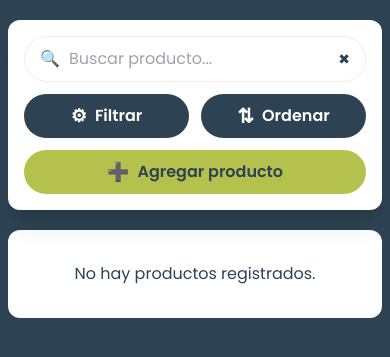
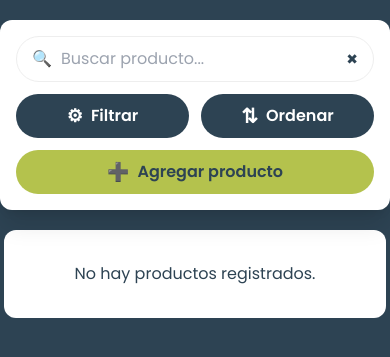
Before and after one commit to GenesisCampos100/puntoDeVenta, a PHP site: page /pages/productos_contenido.php in a window 390 px wide. Shown: the top 357 px of the page. Run offline with PHP 8.4, Linux system fonts and the light colour scheme; data that the repository does not hold is empty; some libraries are stand-ins or nearby versions.

Commit message:
responsividad

```diff
--- a/src/pages/agregar_producto.php
+++ b/src/pages/agregar_producto.php
@@ -376,7 +376,7 @@ if ($_SERVER['REQUEST_METHOD'] === 'POST') {
     <div>Talla/Color</div>
     <div>Precio</div>
 </div>
-            <div class="col-span-2 flex items-center gap-1">🏷️ Identificación (SKU/Cód.)</div>
+            <div class="col-span-2 flex items-center gap-1">Identificación (SKU/Cód.)</div>
             <div class="col-span-1 text-center">Talla</div>
             <div class="col-span-1 text-center">Color</div>
             <div class="col-span-1 text-center">Stock / Mínimo</div>
@@ -423,7 +423,7 @@ const camposBloquear = [
     document.getElementById('ganancia')
 ];
 
-// 🔒 Función para bloquear/desbloquear campos
+// Función para bloquear/desbloquear campos
 function actualizarBloqueoCampos() {
     const hayVariantes = cont.children.length > 0;
 
--- a/src/pages/menu.php
+++ b/src/pages/menu.php
@@ -32,14 +32,14 @@ $fotoUsuario = $_SESSION['foto_perfil'] ?? '../public/img/1.png';
 </script>
 
 <!-- Header -->
-<header class="flex items-center bg-white text-black p-4 fixed top-0 left-0 right-0 z-40 shadow h-18">
+<header class="flex items-center bg-white text-black p-4 fixed top-0 left-10 right-0 z-40 shadow h-18 ">
   <button id="menu-btn" class="text-2xl focus:outline-none mr-4">&#9776;</button>
   <img src="../public/img/logo.jpeg" alt="logo" class="h-12 ml-6">
 
 
   <!-- Sidebar -->
 <nav id="sidebar"
-     class="fixed top-0 left-0 h-full w-64 bg-gray-800 text-white transition-transform duration-300 z-40 flex flex-col justify-between">
+     class="fixed top-0 left-0 h-full w-64 bg-gray-800 text-white transition-transform duration-300 z-40 flex flex-col justify-between mx-auto max-w-4xl">  <!-- mx-auto max-w-4xl HACE QUE EL CONTENIDO SE RECORRA A LA IZQUIERDA -->
   <div>
     <!-- Logo y botón -->
     <div class="flex items-center justify-center p-4 border-b border-white">
--- a/src/pages/productos_contenido.php
+++ b/src/pages/productos_contenido.php
@@ -202,7 +202,7 @@ $categorias = $pdo->query("SELECT * FROM categorias")->fetchAll(PDO::FETCH_ASSOC
 </head>
 <body class="bg-[#2d4353] pt-5 text-[#eeeeee] lg:ml-64">
 
-<div class="bg-white p-4 rounded-xl shadow-xl flex flex-col sm:flex-row sm:justify-between items-start sm:items-center sticky top-5 z-50 mx-2 sm:mx-5 font-poppins gap-3">
+<div class="bg-white p-4 rounded-xl shadow-xl flex flex-col sm:flex-row sm:justify-between items-start sm:items-center sticky top-5 z-50 mx-2 sm:mx-5 font-poppins gap-3 mx-auto max-w-4xl">
     <form method="GET" id="toolbar-form" action="index.php" class="flex flex-col sm:flex-row sm:flex-wrap gap-3 items-start sm:items-center w-full sm:w-auto">
         <input type="hidden" name="view" value="productos">
 
@@ -249,8 +249,8 @@ $categorias = $pdo->query("SELECT * FROM categorias")->fetchAll(PDO::FETCH_ASSOC
     </a>
 </div>
 
-<div class="productos-container px-2 sm:px-5 mt-5">
-    <table class="w-full border-separate" style="border-spacing: 0 15px;">
+<div class="productos-container px-1 sm:px-5 mt-5 ">
+    <table class="w-full border-separate" style="border-spacing: 0 10px;">
         <thead class="hidden lg:table-header-group">
             <tr>
                 <th class="bg-[#2d4353] p-4 text-left font-semibold text-white border-b-2 border-[#b4c24d] text-sm" style="width: 4.5%; border-top-left-radius: 10px;"></th>
```
Also changed, not shown: src/layout.php (+7 -6 lines).
